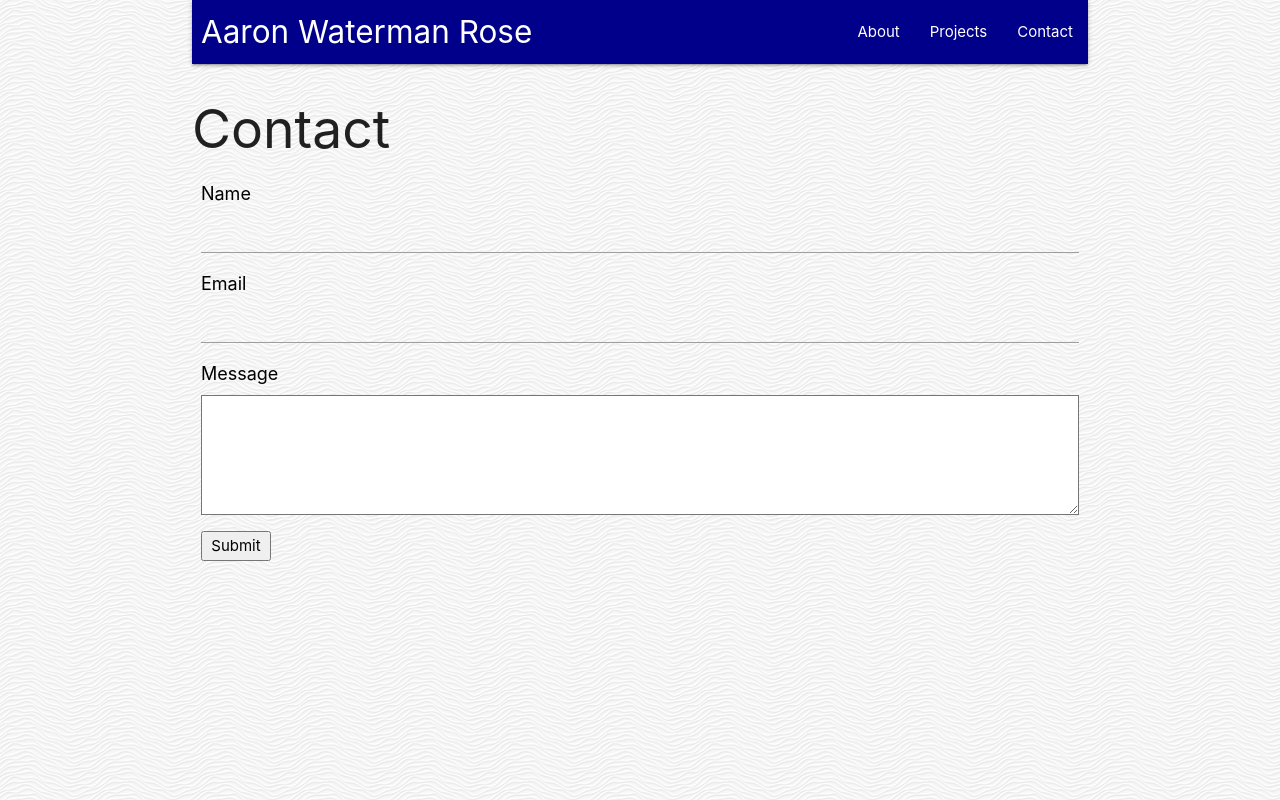
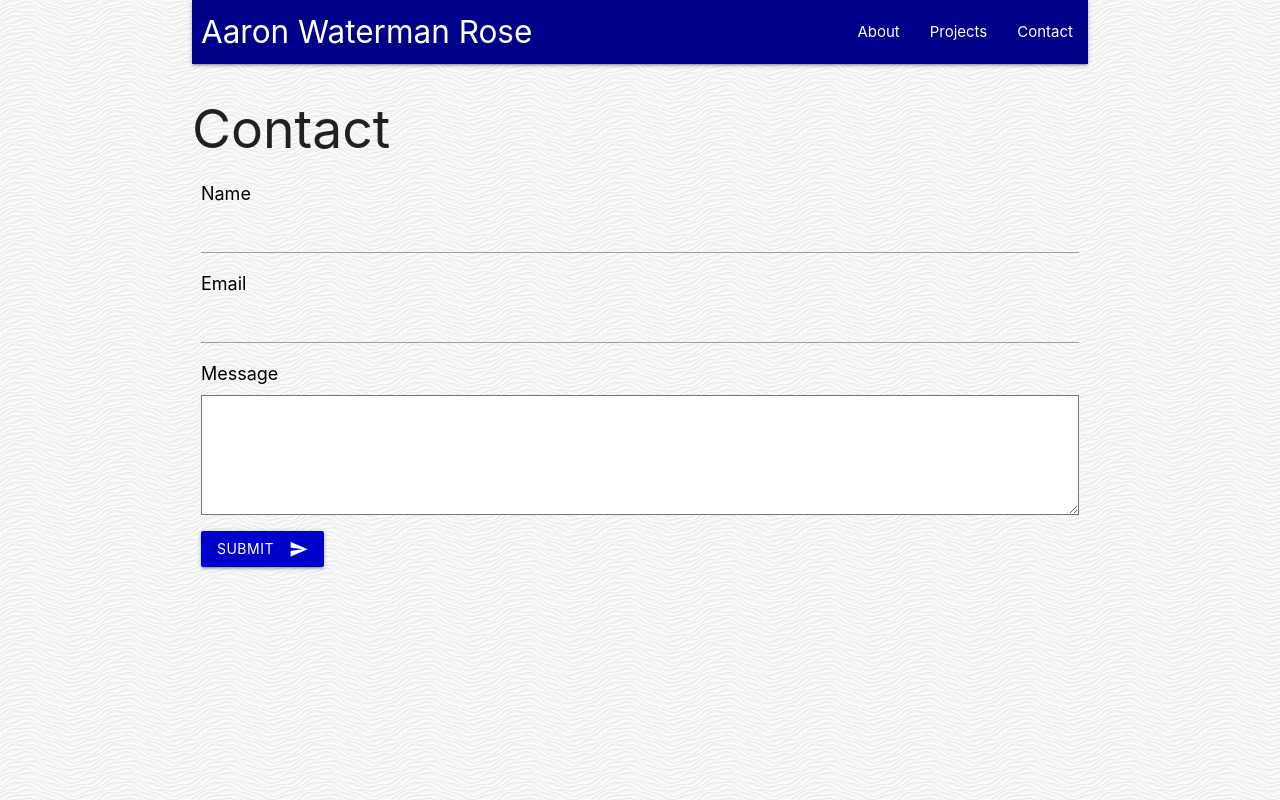
Before and after one commit to RexStrider/React-Portfolio, a React (Create React App) app in the folder client/: page /contact in a window 1280 px wide. Built offline with nearby package versions, Linux system fonts and the light colour scheme.

Commit message:
updating styling

```diff
--- a/client/src/Components/Contact.css
+++ b/client/src/Components/Contact.css
@@ -19,8 +19,15 @@
 }
 
 .contact section button {
-    height: 30px;
-    width: 70px;
+    background-color: mediumblue;
+}
+
+.contact section button:hover {
+    background-color: blue;
+}
+
+.contact section button:focus {
+    background-color: darkblue;
 }
 
 .contact section button:hover {
--- a/client/src/Components/Contact.js
+++ b/client/src/Components/Contact.js
@@ -33,7 +33,6 @@ class Contact extends Component {
 
         if (regexEmail.test(data.email)) {
             API.postData(url, data).then(response => {
-                // const errorMsg = response.message;
                 const modalMsg = response.message;
 
                 const elem = document.getElementById('modal1');
@@ -44,19 +43,12 @@ class Contact extends Component {
             });
         }
         else {
-            this.setState({ errorMsg: ' - Please check your email address.' });
-
-            // this.renderModal();
-            // M.Modal.open();
-            // this.state.modal.open();
+            this.setState({ errorMsg: ' - Invalid format, please check your email address.' });
         }
     }
 
     handleInputChange = event => {
-        // Getting the value and name of the input which triggered the change
         const { id, value } = event.target;
-
-        // Updating the input's state
         this.setState({ [id]: value });
     };
 
@@ -72,7 +64,7 @@ class Contact extends Component {
                         <h4>{this.state.modalMsg}</h4>
                     </div>
                     <div className="modal-footer">
-                        <a href="#!" className="modal-close waves-effect waves-green btn-flat">Close</a>
+                        <a className="modal-close waves-effect waves-green btn-flat">Close</a>
                     </div>
                 </div>
 
@@ -106,7 +98,14 @@ class Contact extends Component {
                 </section>
 
                 <section>
-                    <button onClick={this.clickHandler}>Submit</button>
+                    <button
+                        onClick={this.clickHandler}
+                        className="btn waves-effect waves-light"
+                        type="submit"
+                        name="action">
+                        Submit
+                        <i class="material-icons right">send</i>
+                    </button>
                 </section>
             </section>
         )
--- a/client/src/Components/Header.js
+++ b/client/src/Components/Header.js
@@ -20,9 +20,9 @@ class Header extends Component {
             <section>
                 <nav>
                     <section className='nav-wrapper'>
-                        <a href='#' className='brand-logo'>Aaron Waterman Rose</a>
+                        <Link to='/' className='brand-logo'>Aaron Waterman Rose</Link>
 
-                        <a href="#" data-target="mobile-demo" className="sidenav-trigger"><i className="material-icons">menu</i></a>
+                        <a data-target="mobile-demo" className="sidenav-trigger"><i className="material-icons">menu</i></a>
 
                         <ul id='nav-mobile' className='right hide-on-med-and-down'>
                             <li /*className={window.location.pathname === '/' ? 'active' : ''}*/>
```
